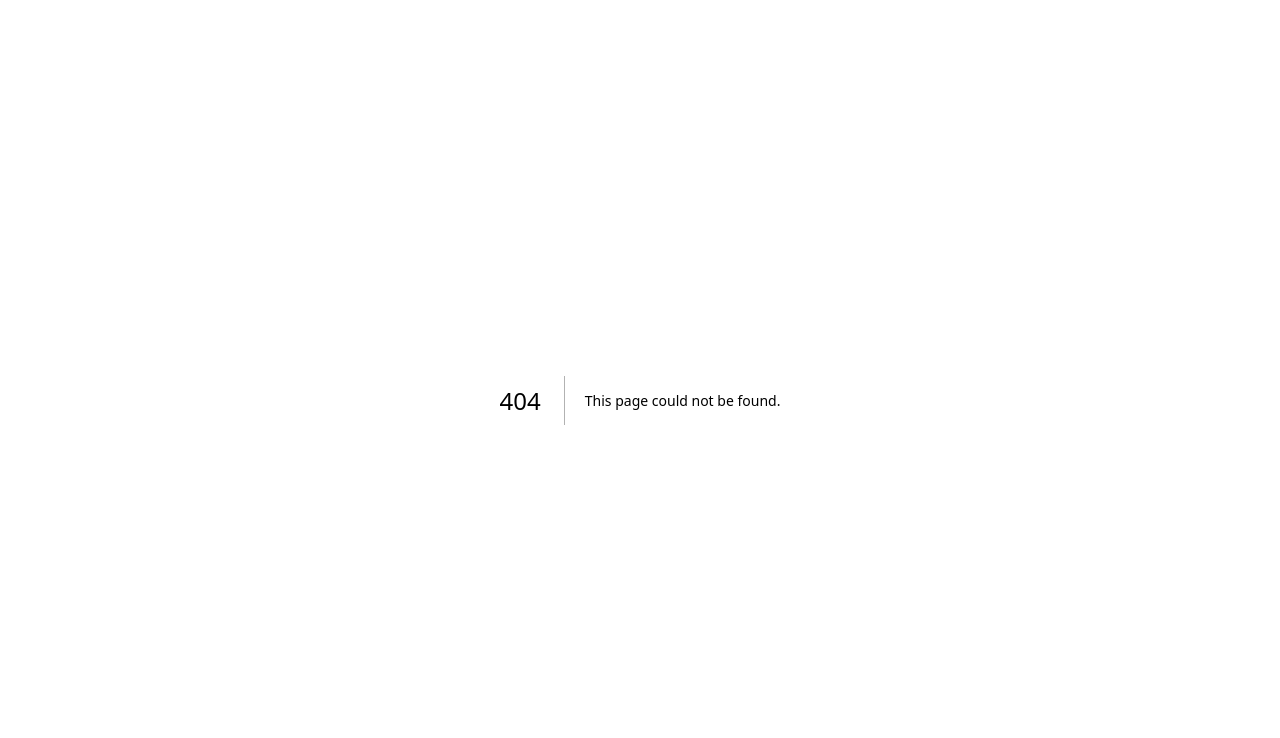
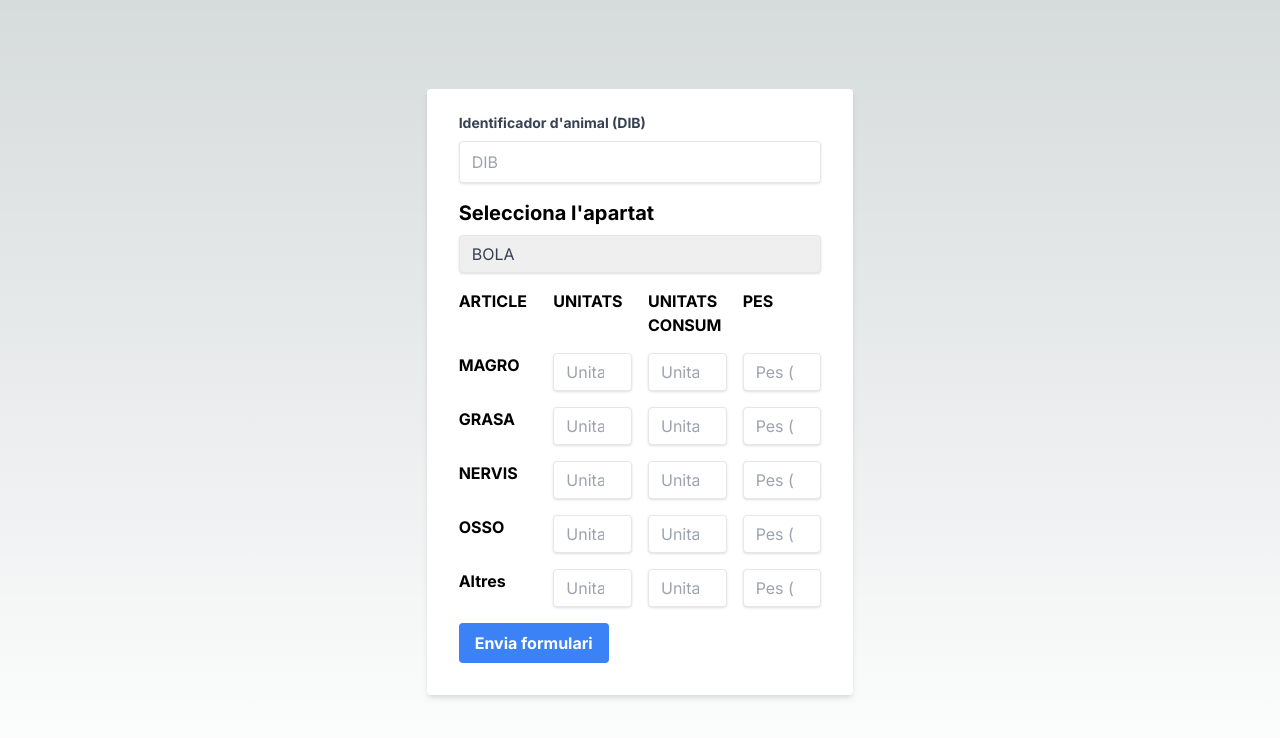
Before and after one commit to nil729student/vinyas-production-app, a Next.js app: page /FormArticles in a window 1280 px wide. Before the commit this address had no page. Shown: the top 738 px of the page. Built offline with nearby package versions, Linux system fonts and the light colour scheme.

Commit message:
form articles

```diff
--- /dev/null
+++ b/src/app/FormArticles/page.jsx
@@ -0,0 +1,151 @@
+"use client"
+// pages/index.js
+import React from 'react';
+import { useState } from 'react';
+
+const FormArticles = () => {
+    const [section, setSection] = useState('BOLA');
+
+    return (
+        <div className="min-h-screen flex items-center justify-center">
+            <form className="bg-white shadow-md rounded px-8 pt-6 pb-8 mb-4 w-full md:w-1/2 lg:w-1/3">
+                <div className="mb-4">
+                    <label className="block text-gray-700 text-sm font-bold mb-2" htmlFor="animalId">
+                        Identificador d'animal (DIB)
+                    </label>
+                    <input
+                        className="shadow appearance-none border rounded w-full py-2 px-3 text-gray-700   focus:shadow-outline"
+                        id="animalId"
+                        type="text"
+                        placeholder="DIB"
+                    />
+                </div>
+
+                {/* Apartat Bola */}
+                <div className="mb-4">
+                    <h2 className="text-xl font-bold mb-2">Selecciona l'apartat</h2>
+
+                    {/* Camp de selecció per a l'apartat */}
+                    <select
+                        className="shadow appearance-none border rounded w-full py-2 px-3 text-gray-700 leading-tight focus:outline-none focus:shadow-outline"
+                        value={section}
+                        onChange={(e) => setSection(e.target.value)}
+                    >
+                        <option value="BOLA">BOLA</option>
+                        <option value="BLOC">BLOC</option>
+                        <option value="FALDA">FALDA</option>
+                        <option value="DAVANT">DAVANT</option>
+                    </select>
+                </div>
+
+                {/* Graella per a l'apartat Bola */}
+                <div className="grid grid-cols-4 gap-4 mb-4">
+                    {/* Capçalera de la taula */}
+                    <div className="font-bold">ARTICLE</div>
+                    <div className="font-bold">UNITATS</div>
+                    <div className="font-bold">UNITATS CONSUM</div>
+                    <div className="font-bold">PES</div>
+                    {/* MAGRO */}
+                    <div className="font-bold">MAGRO</div>
+                    <input
+                        className="shadow appearance-none border rounded w-full py-2 px-3 text-gray-700 leading-tight focus:outline-none focus:shadow-outline"
+                        type="number"
+                        placeholder="Unitats"
+                    />
+                    <input
+                        className="shadow appearance-none border rounded w-full py-2 px-3 text-gray-700 leading-tight focus:outline-none focus:shadow-outline"
+                        type="number"
+                        placeholder="Unitats de consum"
+                    />
+                    <input
+                        className="shadow appearance-none border rounded w-full py-2 px-3 text-gray-700 leading-tight focus:outline-none focus:shadow-outline"
+                        type="number"
+                        placeholder="Pes (g)"
+                    />
+
+                    {/* GRASA */}
+                    <div className="font-bold">GRASA</div>
+                    <input
+                        className="shadow appearance-none border rounded w-full py-2 px-3 text-gray-700 leading-tight focus:outline-none focus:shadow-outline"
+                        type="number"
+                        placeholder="Unitats"
+                    />
+                    <input
+                        className="shadow appearance-none border rounded w-full py-2 px-3 text-gray-700 leading-tight focus:outline-none focus:shadow-outline"
+                        type="number"
+                        placeholder="Unitats de consum"
+                    />
+                    <input
+                        className="shadow appearance-none border rounded w-full py-2 px-3 text-gray-700 leading-tight focus:outline-none focus:shadow-outline"
+                        type="number"
+                        placeholder="Pes (g)"
+                    />
+
+                    {/* NERVIOS */}
+                    <div className="font-bold">NERVIS</div>
+                    <input
+                        className="shadow appearance-none border rounded w-full py-2 px-3 text-gray-700 leading-tight focus:outline-none focus:shadow-outline"
+                        type="number"
+                        placeholder="Unitats"
+                    />
+                    <input
+                        className="shadow appearance-none border rounded w-full py-2 px-3 text-gray-700 leading-tight focus:outline-none focus:shadow-outline"
+                        type="number"
+                        placeholder="Unitats de consum"
+                    />
+                    <input
+                        className="shadow appearance-none border rounded w-full py-2 px-3 text-gray-700 leading-tight focus:outline-none focus:shadow-outline"
+                        type="number"
+                        placeholder="Pes (g)"
+                    />
+
+                    {/* OSSO */}
+                    <div className="font-bold">OSSO</div>
+                    <input
+                        className="shadow appearance-none border rounded w-full py-2 px-3 text-gray-700 leading-tight focus:outline-none focus:shadow-outline"
+                        type="number"
+                        placeholder="Unitats"
+                    />
+                    <input
+                        className="shadow appearance-none border rounded w-full py-2 px-3 text-gray-700 leading-tight focus:outline-none focus:shadow-outline"
+                        type="number"
+                        placeholder="Unitats de consum"
+                    />
+                    <input
+                        className="shadow appearance-none border rounded w-full py-2 px-3 text-gray-700 leading-tight focus:outline-none focus:shadow-outline"
+                        type="number"
+                        placeholder="Pes (g)"
+                    />
+
+                    {/* ALTRES */}
+                    <div className="font-bold">Altres</div>
+                    <input
+                        className="shadow appearance-none border rounded w-full py-2 px-3 text-gray-700 leading-tight focus:outline-none focus:shadow-outline"
+                        type="number"
+                        placeholder="Unitats"
+                    />
+                    <input
+                        className="shadow appearance-none border rounded w-full py-2 px-3 text-gray-700 leading-tight focus:outline-none focus:shadow-outline"
+                        type="number"
+                        placeholder="Unitats de consum"
+                    />
+                    <input
+                        className="shadow appearance-none border rounded w-full py-2 px-3 text-gray-700 leading-tight focus:outline-none focus:shadow-outline"
+                        type="number"
+                        placeholder="Pes (g)"
+                    />
+                </div>
+                <div className="flex items-center justify-between">
+                    <button
+                        className="bg-blue-500 hover:bg-blue-700 text-white font-bold py-2 px-4 rounded focus:outline-none focus:shadow-outline"
+                        type="button"
+                    >
+                        Envia formulari
+                    </button>
+                </div>
+            </form >
+        </div >
+    );
+};
+
+export default FormArticles;
```
